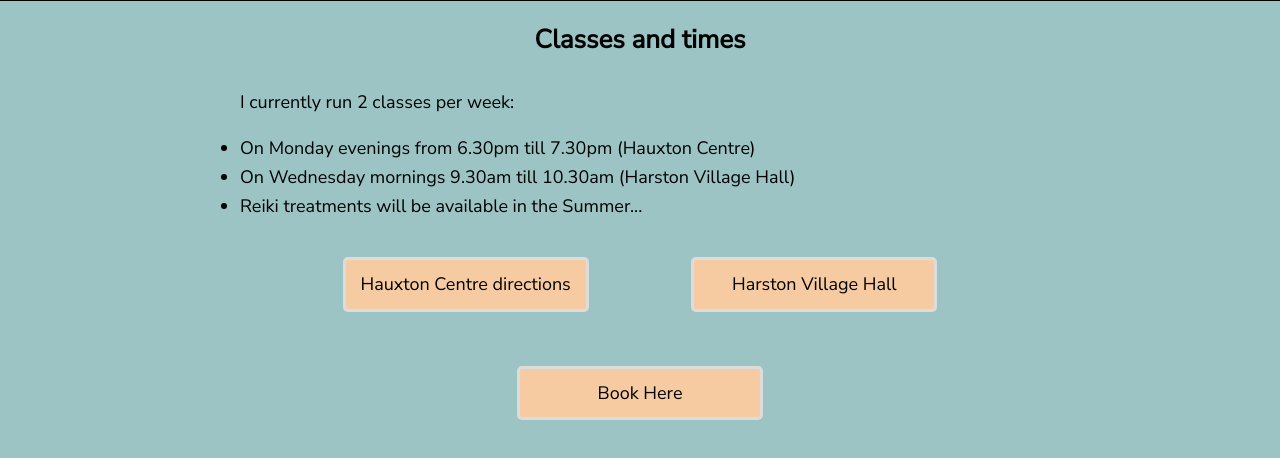
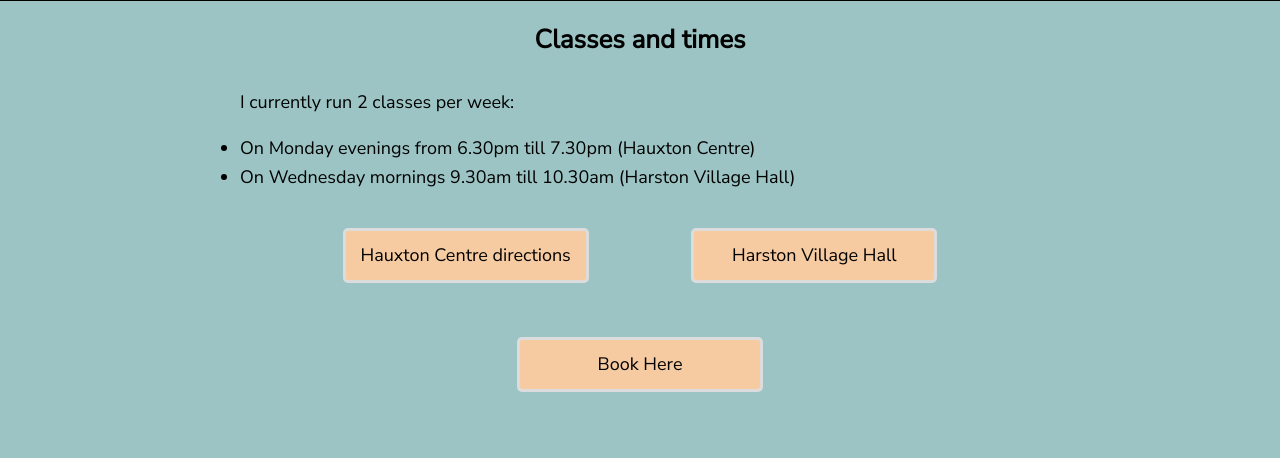
Before and after one commit to QuichenBeans/spiralflowyoga-wellbeing, a plain HTML site: page booking.html in a window 1280 px wide. Shown: the part 162-620 px from the top of the page. Drawn offline with Linux system fonts and the light colour scheme.

Commit message:
removed info

```diff
--- a/booking.html
+++ b/booking.html
@@ -29,7 +29,6 @@
             <ul>
                 <li>On Monday evenings from 6.30pm till 7.30pm (Hauxton Centre)</li>
                 <li>On Wednesday mornings 9.30am till 10.30am (Harston Village Hall)</li>
-                <li>Reiki treatments will be available in the Summer...</li>
             </ul>
         </div>
         <div>
```
